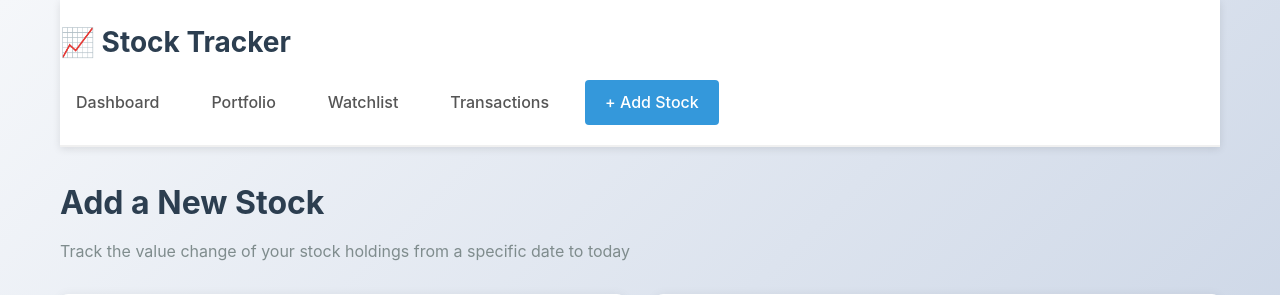
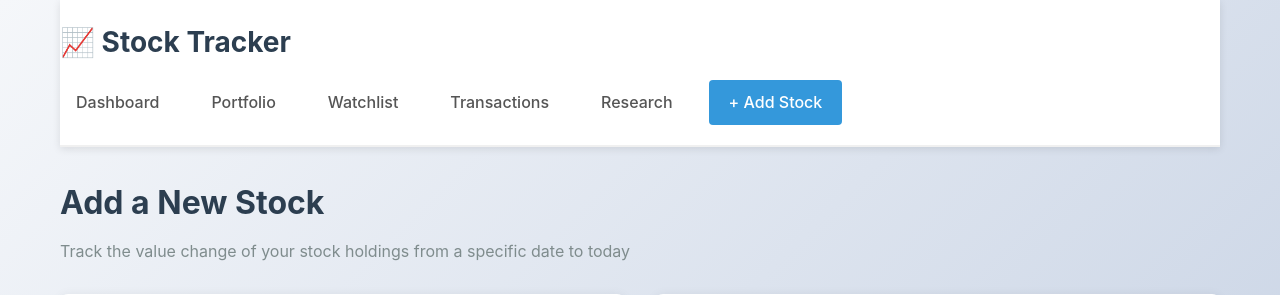
Before and after one commit to qchrisd/Stock-Tracker, a Flask app: page /add in a window 1280 px wide. Shown: the top 295 px of the page. Run offline with Flask 3, Linux system fonts and the light colour scheme.

Commit message:
Claude added research to navigation

```diff
--- a/app/templates/base.html
+++ b/app/templates/base.html
@@ -15,6 +15,7 @@
                 <a href="{{ url_for('main.portfolio') }}" class="nav-link">Portfolio</a>
                 <a href="{{ url_for('main.watchlist') }}" class="nav-link">Watchlist</a>
                 <a href="{{ url_for('main.transactions') }}" class="nav-link">Transactions</a>
+                <a href="{{ url_for('main.research') }}" class="nav-link">Research</a>
                 <a href="{{ url_for('main.add_stock', type='portfolio') }}" class="nav-link btn-primary">+ Add Stock</a>
             </nav>
         </header>
```
